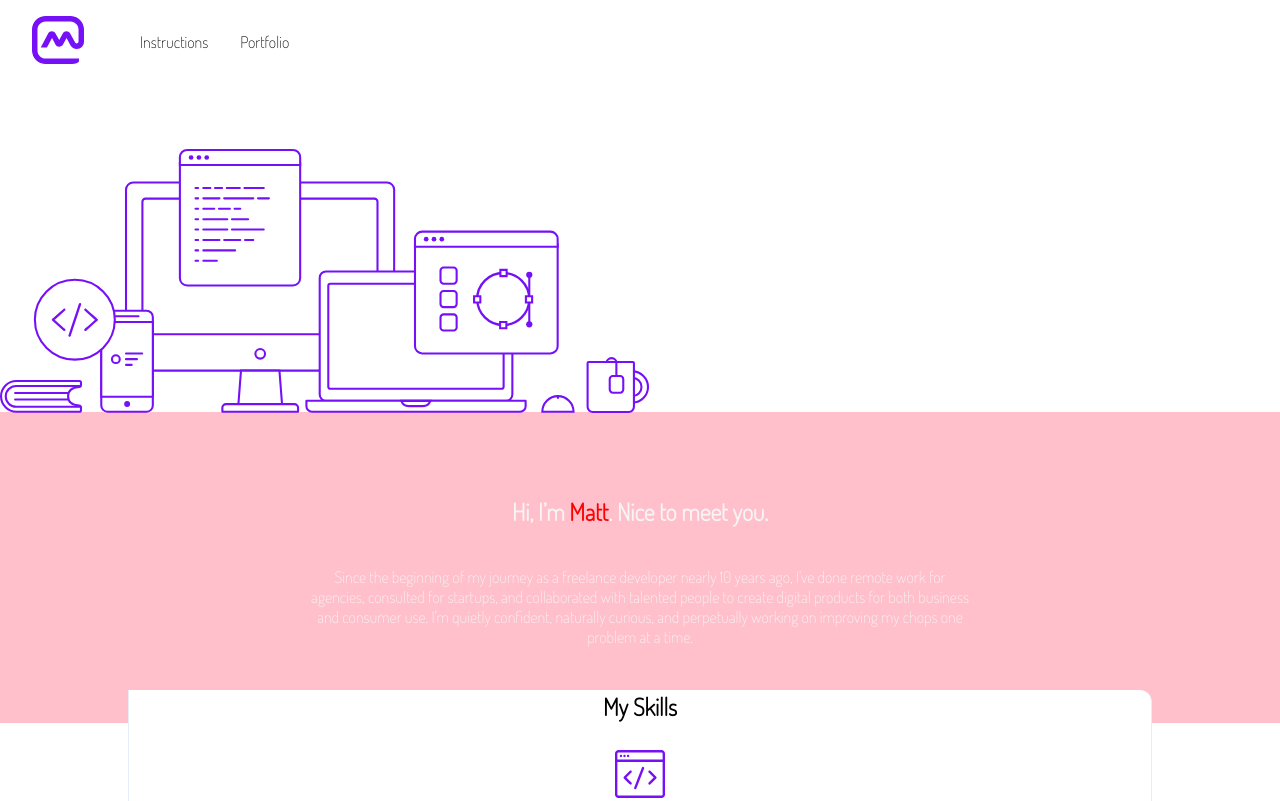
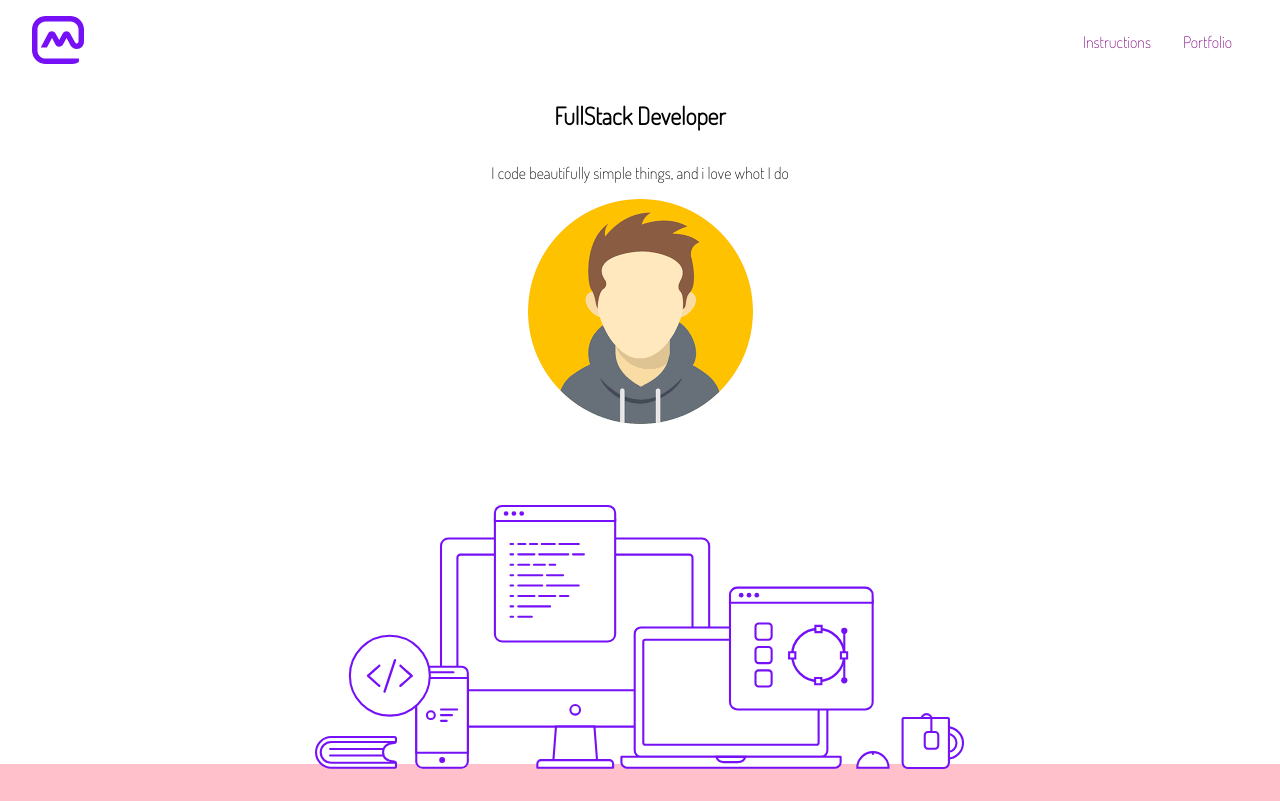
Before and after one commit to WildCodeSchool-2024-02/JS-LILLE-0224-checkpoint-1, a website: page site/portfolio.html in a window 1280 px wide. Shown: the top 801 px of the page. Drawn offline with Linux system fonts and the light colour scheme.

Commit message:
algo 1 2 3 et css fait

```diff
--- a/site/css/portfolio.css
+++ b/site/css/portfolio.css
@@ -11,9 +11,19 @@
   --textAlign: center;
 }
 
+nav {
+  display: flex;
+  justify-content: space-between;
+}
+
+nav a {
+  color: purple;
+}
+
 img {
   max-width: 100%;
 }
+
 
 h1 {
   font-size: calc(var(--gutter) * 1.5);
@@ -25,13 +35,20 @@ p {
 
 .menu {
   display: flex;
+  color: purple;
   margin-bottom: var(--gutter);
 }
 
+.fullstack {
+  display: flex;
+  flex-direction: column;
+  align-items: center;
+
+}
+
 .desktop {
-  margin: 0;
-  margin-top: calc(var(--gutter) * 5);
-  margin-bottom: calc(var(--gutter) * -0.3125);
+  display: none;
+
 }
 
 .description {
@@ -52,6 +69,8 @@ p {
 }
 
 .skills {
+  display: flex;
+  flex-direction: column;
   margin-top: calc(var(--gutter) * -2);
   border-radius: var(--radius);
   padding: 0 10%;
@@ -108,3 +127,21 @@ p {
 .purple-text {
   color: var(--purple);
 }
+
+
+@media screen and (min-width: 600px ) {
+
+  .desktop {
+    display: flex;
+  justify-content: center;
+  margin: 0;
+  margin-top: calc(var(--gutter) * 5);
+  margin-bottom: calc(var(--gutter) * -0.3125);
+
+  }
+.skills {
+  display: flex;
+  flex-direction: row-reverse;
+}
+
+}
--- a/site/js/portfolio.js
+++ b/site/js/portfolio.js
@@ -0,0 +1,7 @@
+const avatarlogo = document.querySelector(".logohead");
+
+avatarlogo.addEventListener("click", () => {
+  const img = document.querySelector(".logohead");
+
+  img.src = "./image/avatar";
+});
--- a/site/portfolio.html
+++ b/site/portfolio.html
@@ -11,12 +11,17 @@
   <body>
     <header>
       <nav>
-        <img src="image/logo.svg" alt="logo-purple" />
+        <img  src="image/logo.svg" alt="logo-purple" />
         <ul class="menu">
           <li><a href="home.html">Instructions</a></li>
           <li><a href="portfolio.html">Portfolio</a></li>
         </ul>
       </nav>
+      <div class="fullstack">
+      <h1>FullStack Developer</h1>
+      <p>I code beautifully simple things, and i love whot I do</p>
+      <img class="logohead" src="./image/avatar-bis.png">
+    </div>
     </header>
 
     <main>
@@ -39,7 +44,7 @@
       <!-- Bloc of list of skill front end and back end -->
 
       <article class="skills">
-        <h2 class="skills--title">My Skills</h2>
+        <!-- <h2 class="skills--title">My Skills</h2> -->
           <section class="column">
               <img src="image/frontend.svg" alt="" />
               <h3>Back-end Developer</h3>
```
